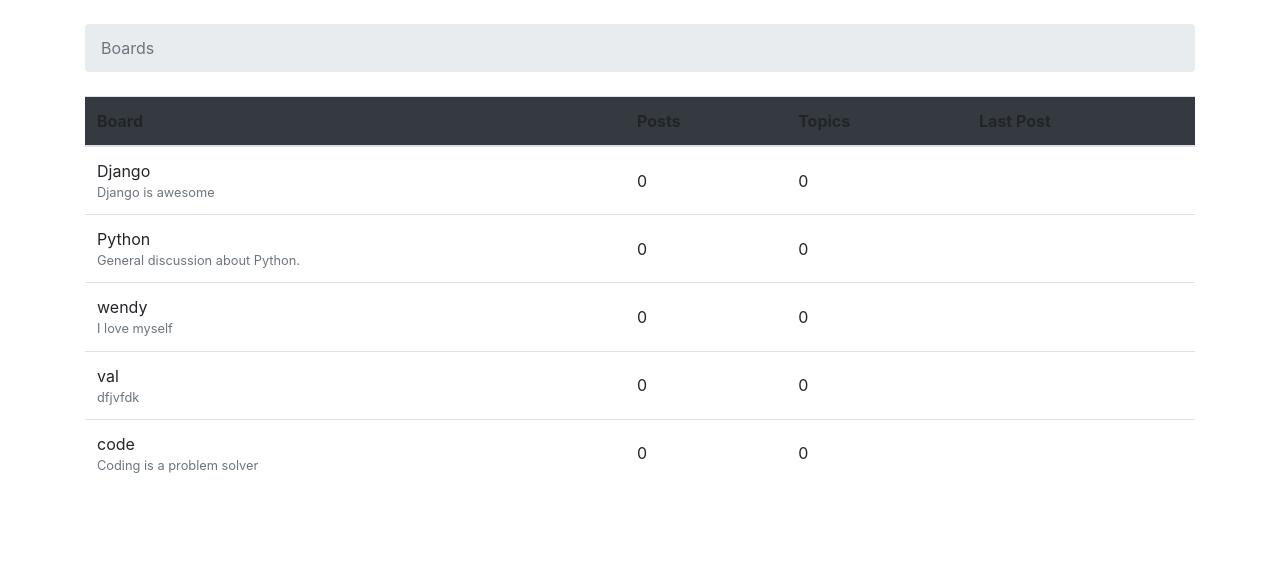
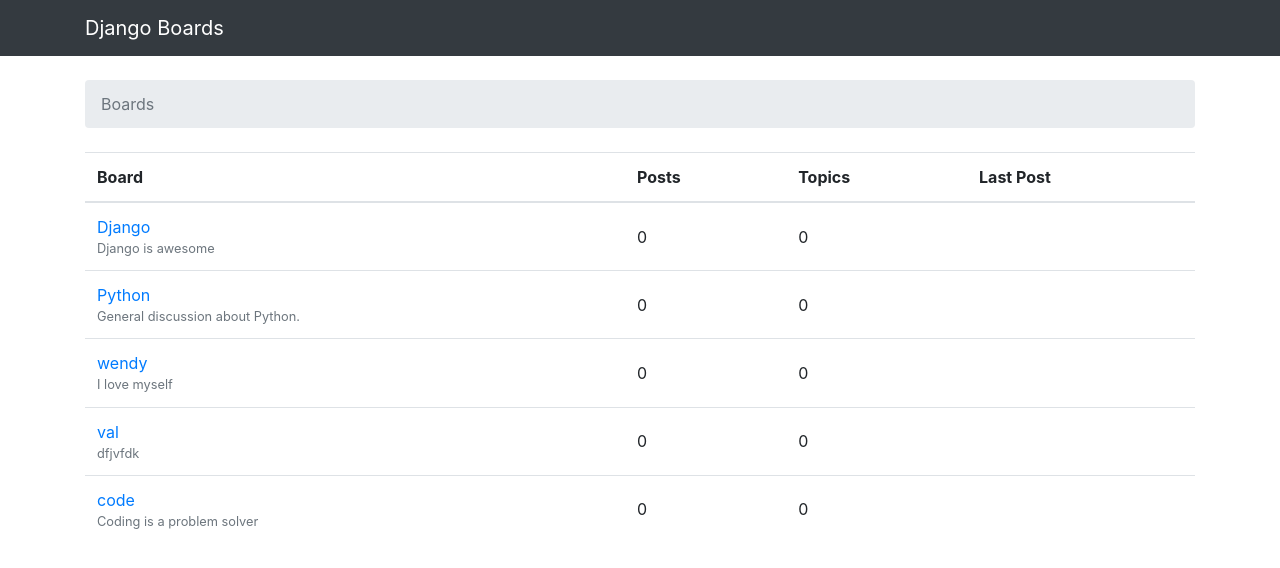
Before and after one commit to wendyorengo/DjangoTrialBlog, a Django app: page / in a window 1280 px wide. Shown: the top 568 px of the page. Run offline with Django 3.2, Linux system fonts and the light colour scheme; data comes from the database, SQL or seed files in the repository; some libraries are stand-ins or nearby versions.

Commit message:
create a base.html template that extends to other templates

```diff
--- a/boards/static/main.css
+++ b/boards/static/main.css
@@ -0,0 +1,3 @@
+.navbar-brand{
+    font-family: 'Kalam', cursive;
+}
--- /dev/null
+++ b/boards/templates/base.html
@@ -0,0 +1,25 @@
+{% load static %}<!DOCTYPE html>
+<html>
+  <head>
+    <meta charset="utf-8">
+    <title>{% block title %}Django Boards{% endblock %}</title>
+    <link rel="stylesheet" href="https://stackpath.bootstrapcdn.com/bootstrap/4.4.1/css/bootstrap.min.css" integrity="sha384-Vkoo8x4CGsO3+Hhxv8T/Q5PaXtkKtu6ug5TOeNV6gBiFeWPGFN9MuhOf23Q9Ifjh" crossorigin="anonymous">
+    <link rel="stylesheet" href="{static/main.css}">
+    <link href="https://fonts.googleapis.com/css2?family=Kalam:wght@700&display=swap" rel="stylesheet">
+  </head>
+  <body>
+    <nav class="navbar navbar-expand-lg navbar-dark bg-dark">
+        <div class="container">
+          <a class="navbar-brand" href="{% url 'homepage' %}">Django Boards</a>
+        </div>
+      </nav>
+    <div class="container">
+      <ol class="breadcrumb my-4">
+        {% block breadcrumb %}
+        {% endblock %}
+      </ol>
+      {% block content %}
+      {% endblock %}
+    </div>
+  </body>
+</html>
--- a/boards/templates/home.html
+++ b/boards/templates/home.html
@@ -1,17 +1,12 @@
-{% load static %}<!DOCTYPE html>
-<html>
-  <head>
-    <meta charset="utf-8">
-    <title>Boards</title>
-    <link rel="stylesheet" href="https://stackpath.bootstrapcdn.com/bootstrap/4.4.1/css/bootstrap.min.css" integrity="sha384-Vkoo8x4CGsO3+Hhxv8T/Q5PaXtkKtu6ug5TOeNV6gBiFeWPGFN9MuhOf23Q9Ifjh" crossorigin="anonymous">
-  </head>
-  <body>
-    <div class="container">
-      <ol class="breadcrumb my-4">
+{% extends 'base.html' %}
+
+{% block breadcrumb %}
   <li class="breadcrumb-item active">Boards</li>
-      </ol>
+{% endblock %}
+
+{% block content %}
   <table class="table">
-        <thead class="thead-inverse bg-dark">
+    <thead class="thead-inverse">
       <tr>
         <th>Board</th>
         <th>Posts</th>
@@ -23,7 +18,7 @@
       {% for board in boards %}
         <tr>
           <td>
-                {{ board.name }}
+            <a href="{% url 'board_topics' board.pk %}">{{ board.name }}</a>
             <small class="text-muted d-block">{{ board.description }}</small>
           </td>
           <td class="align-middle">0</td>
@@ -33,6 +28,4 @@
       {% endfor %}
     </tbody>
   </table>
-    </div>
-  </body>
-</html>
+{% endblock %}
--- a/boards/views.py
+++ b/boards/views.py
@@ -5,3 +5,10 @@
 def home(request):
     boards = Board.objects.all()
     return render(request, 'home.html', {'boards': boards})
+
+def board_topics(request,pk):
+    try:
+        board = Board.objects.get(pk=pk)
+    except Board.DoesNotExist:
+        raise Http404
+    return render(request, 'topics.html', {'board':board})
--- a/firstproject/urls.py
+++ b/firstproject/urls.py
@@ -18,6 +18,7 @@
 from boards import views
 
 urlpatterns = [
-    path('', views.home),
+    path('', views.home, name='homepage'),
+    path('boards/<int:pk>/', views.board_topics, name='board_topics'),
     path('admin/', admin.site.urls),
 ]
```
Also changed, not shown: boards/templates/topics.html (added, +14 -0 lines). Lines whose indentation alone changed are shown as unchanged.
